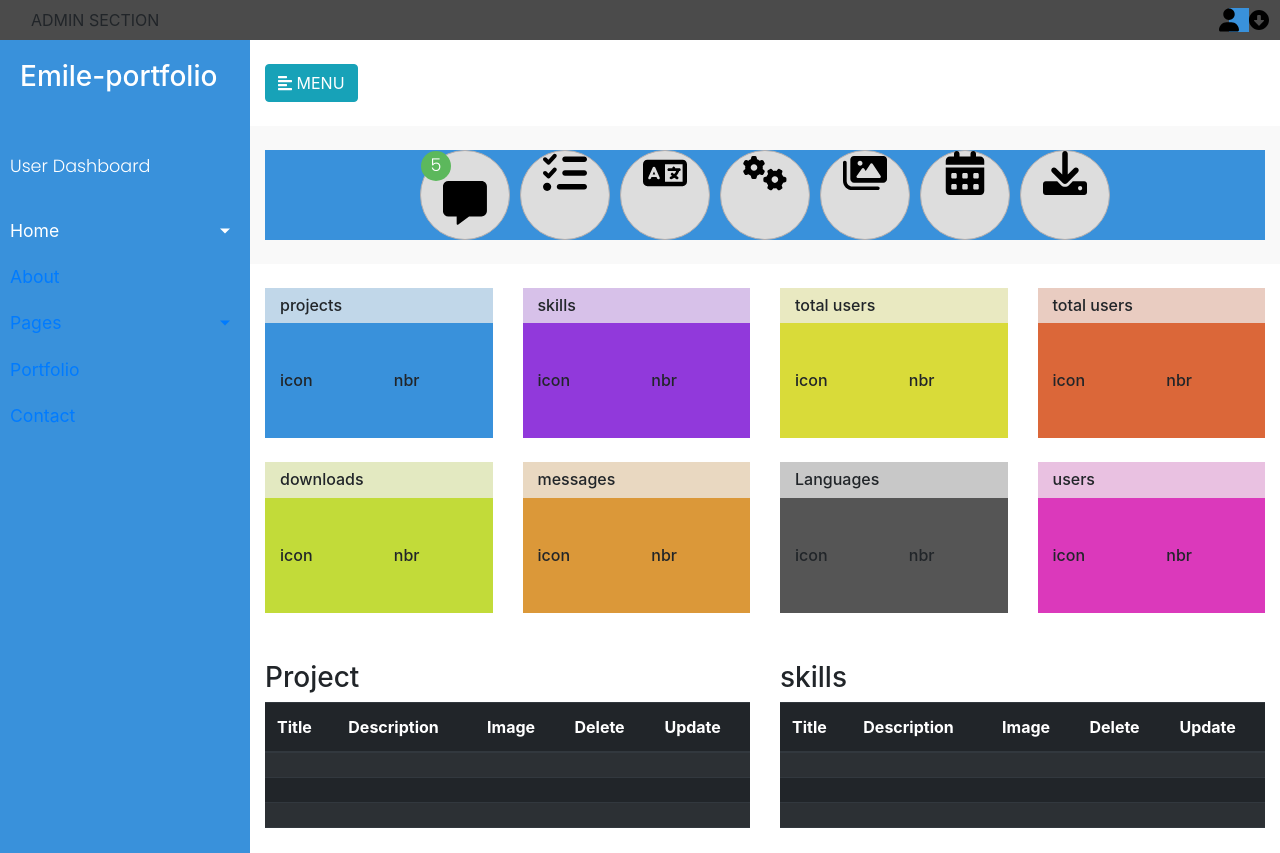
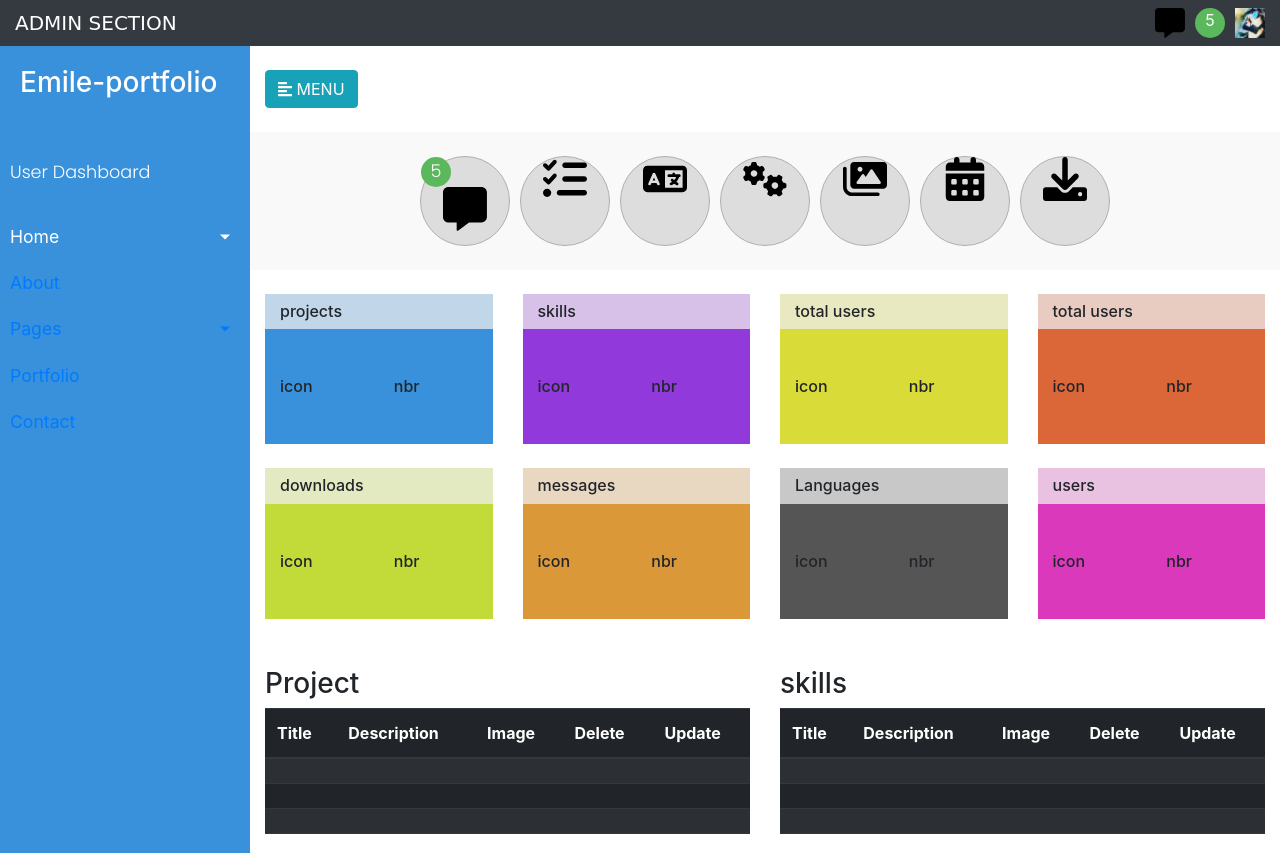
Before and after one commit to Emile-SHUMBUSHO/portfolio, a plain HTML site: page dashboard.html in a window 1280 px wide. Shown: the top 853 px of the page. Drawn offline with nearby package versions, Linux system fonts and the light colour scheme; a web font is replaced by a local one.

Commit message:
update nav

```diff
--- a/css/dashboard.css
+++ b/css/dashboard.css
@@ -1,17 +1,13 @@
 /*
     ADDITIONAL DEMO STYLE, NOT IMPORTANT TO MAKE THINGS WORK BUT TO MAKE IT A BIT NICER :)
 */
+@import url('https://fonts.googleapis.com/css2?family=Koulen&display=swap');
 @import "https://fonts.googleapis.com/css?family=Poppins:300,400,500,600,700";
 .wrapper {
 display: flex;
 width: 100%;
 align-items: stretch;
 }
-.wrapper {
-    display: flex;
-    align-items: stretch;
-}
-
 #sidebar {
     min-width: 250px;
     max-width: 250px;
@@ -105,13 +101,7 @@ ul ul a {
     padding-left: 30px !important;
     background: #3991DB;
 }
-.icons{
-    display: flex;
-    flex-direction: row;
-    justify-content: center;
-    gap: 10px;
-    background-color: #3991DB;
-}
+
 .circle{
     width: 90px;
     height: 90px;
@@ -132,3 +122,43 @@ ul ul a {
 	border-radius: 50%;
 	background-color: #5CB85C;
 }
+
+.navbar{
+    background-color: rgb(49, 160, 86);
+}
+
+.log span{
+    color: #ffff;
+    font-size: 20px;
+    font-family: 'Koulen', cursive;
+}
+
+.icons{
+    display: flex;
+    flex-direction: row;
+    justify-content: center;
+    gap: 10px;
+    float: right;
+}
+
+.icons img{
+    height: 30px;
+    width: 30px;
+}
+
+#sms{
+    width:30px;
+	height: 30px;
+	border-radius: 50%;
+	background-color: #5CB85C;
+    text-align: center;
+    color: #fff;
+
+}
+
+.icons-2{
+    display: flex;
+    flex-direction: row;
+    justify-content: center;
+    gap: 10px;
+}
--- a/dashboard.html
+++ b/dashboard.html
@@ -15,31 +15,25 @@
     ></script>
      <!-- Bootstrap CSS CDN -->
      <link rel="stylesheet" href="https://stackpath.bootstrapcdn.com/bootstrap/4.1.0/css/bootstrap.min.css" integrity="sha384-9gVQ4dYFwwWSjIDZnLEWnxCjeSWFphJiwGPXr1jddIhOegiu1FwO5qRGvFXOdJZ4" crossorigin="anonymous">
-     <!-- Our Custom CSS -->
-     <link rel="stylesheet" href="style.css">
-
      <!-- Font Awesome JS -->
      <script defer src="https://use.fontawesome.com/releases/v5.0.13/js/solid.js" integrity="sha384-tzzSw1/Vo+0N5UhStP3bvwWPq+uvzCMfrN1fEFe+xBmv1C/AtVX5K0uZtmcHitFZ" crossorigin="anonymous"></script>
      <script defer src="https://use.fontawesome.com/releases/v5.0.13/js/fontawesome.js" integrity="sha384-6OIrr52G08NpOFSZdxxz1xdNSndlD4vdcf/q2myIUVO0VsqaGHJsB0RaBE01VTOY" crossorigin="anonymous"></script>
     <title>user dashboard</title>
 </head>
 <body>
-    <div class="container-fluid">
+    <div class="container-fluid bg-dark">
         <div class="row">
-            <div class="col-md-12" style="background-color: #4B4B4B;">
-                <nav class="navbar navbar-light">
-                    <div class="log">
-                        <span>ADMIN SECTION</span>
+            <div class="log col-md-2 my-2">
+                <span>ADMIN SECTION</span>
+            </div>
+            <div class="col-md-10 my-2">
+                <div class="icons">
+                    <img src="/images/message-solid.svg" alt="">
+                    <div id="sms">
+                        <span>5</span>
                     </div>
-                    <div class="icons">
-                        <div>
-                            <img src="/images/message-solid.svg" alt="">
-                        </div>
-
-                        <img src="/images/usr.svg" alt="">
-                        <img src="/images/arrow.svg" alt="">
-                    </div>
-                </nav>
+                    <img src="/images/profile.png" alt="">
+                </div>
             </div>
         </div>
     </div>
@@ -107,7 +101,7 @@
                 <div class="row" style="background-color: #F9F9F9;">
                     <div class="container my-4">
                         <div class="rwo">
-                            <div class="col-md-12 icons">
+                            <div class="col-md-12 icons-2">
                                 <div class="circle">
                                     <div class="corner">
                                         <p class="text-center" style="color: #FFFF;">5</p>
```
Also changed, not shown: images/profile.png (added).
